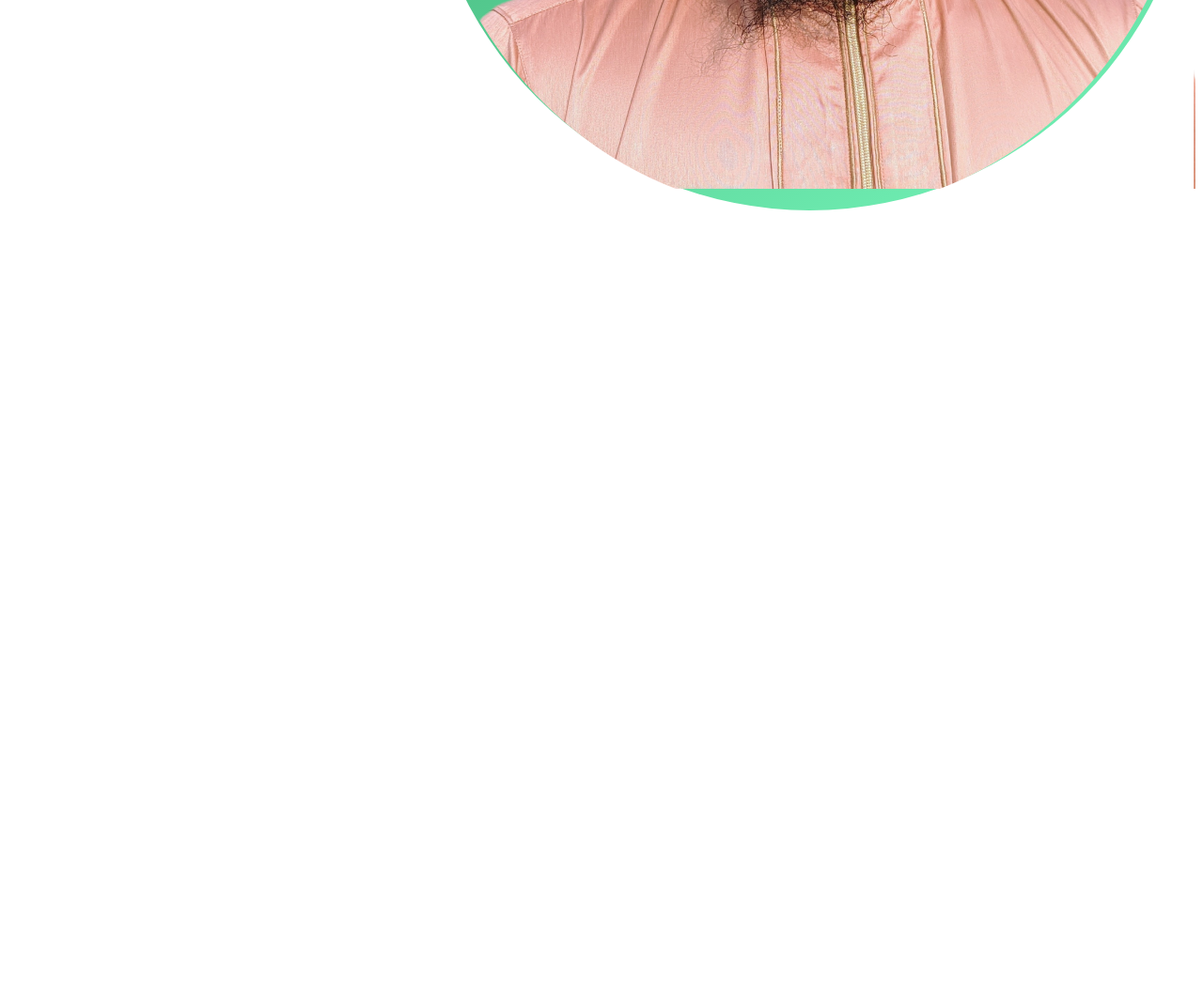
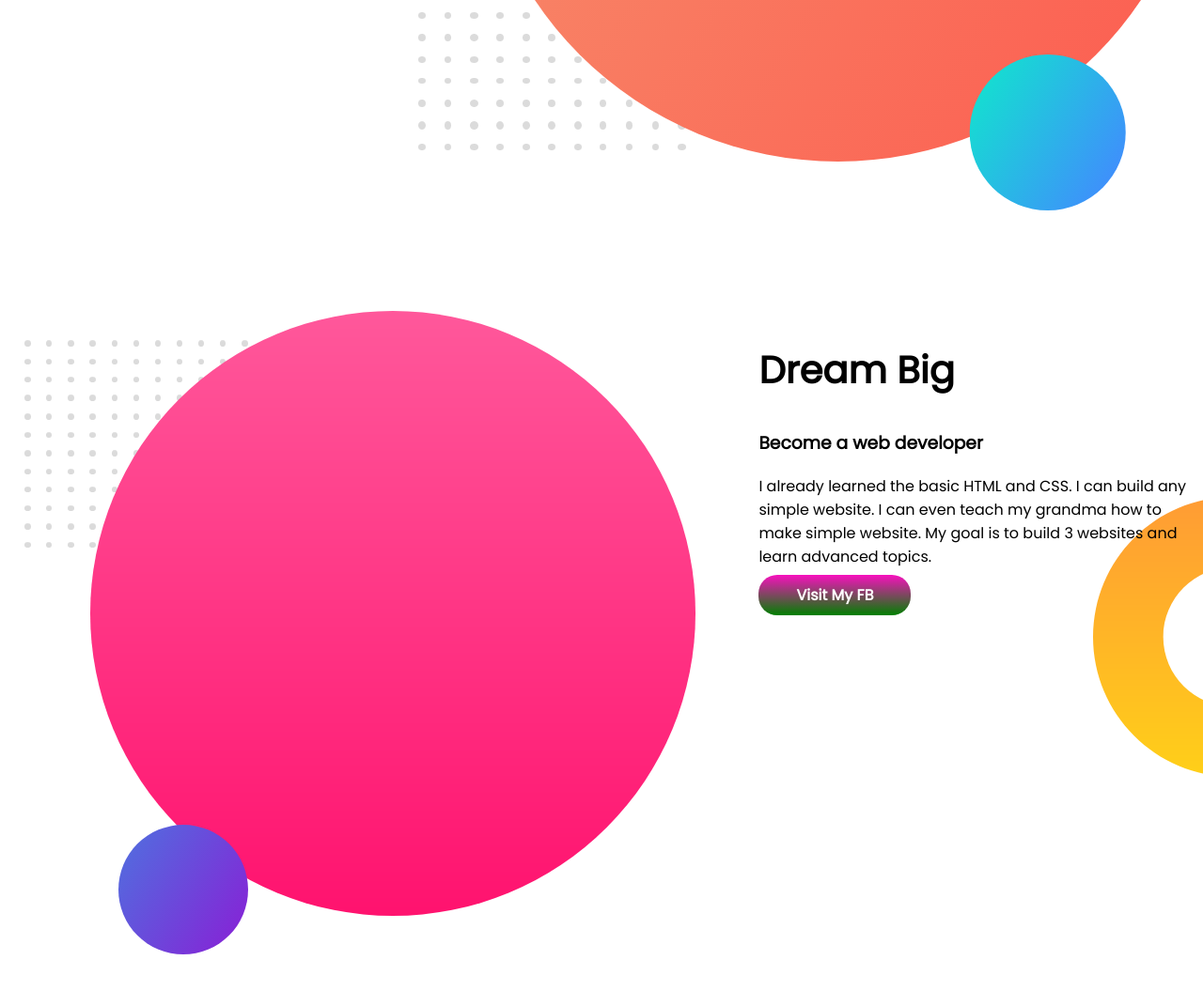
Before and after one commit to mdbinmokhtar/reset-portfolio, a plain HTML site: page index.html in a window 1280 px wide. Shown: the part 605-1660 px from the top of the page at 94% size. Before the commit the page ends 844 px from the top, so only its background shows below. Drawn offline with Linux system fonts and the light colour scheme.

Commit message:
second section added

```diff
--- a/index.html
+++ b/index.html
@@ -25,7 +25,20 @@
             <a class="button" href="https://web.facebook.com/mohammad.bm.39545/">follow me in FB</a>
 
         </div>
-        <div class="half-width half-width-img"><img src="images/profile1.png" alt=""></div>
+        <div class="half-width half-width-img"><img src="images/my-bg.png" alt=""></div>
+    </section>
+    <section class="dream-area">
+        <div class="half-width half-width-img"><img src="images/my-bg2.png" alt=""></div>
+        <div class="half-width">
+            <h2>Dream Big</h2>
+            <h3>Become a web developer</h3>
+            <p>
+                I already learned the basic HTML and CSS. I can build any simple website. I can even teach my grandma
+                how to make simple website. My goal is to build 3 websites and learn advanced topics.
+            </p>
+            <a class="button" href=https://web.facebook.com/mohammad.bm.39545/"">Visit My FB</a>
+
+        </div>
     </section>
 
 </body>
--- a/style.css
+++ b/style.css
@@ -1,8 +1,10 @@
 body{
     font-family: 'Poppins', sans-serif;
+    margin: 0%;
 }
 section{
     display: flex;
+    margin-bottom: 100px;
 }
 .first-banner{
     background-image: url(images/top-banner.png);
@@ -33,3 +35,8 @@ h2{
     border-radius: 20px;
     color: white;
 }
+.dream-area{
+    background-image: url(images/dream-bg.png);
+    background-repeat: no-repeat;
+    background-position: right;
+}
```
